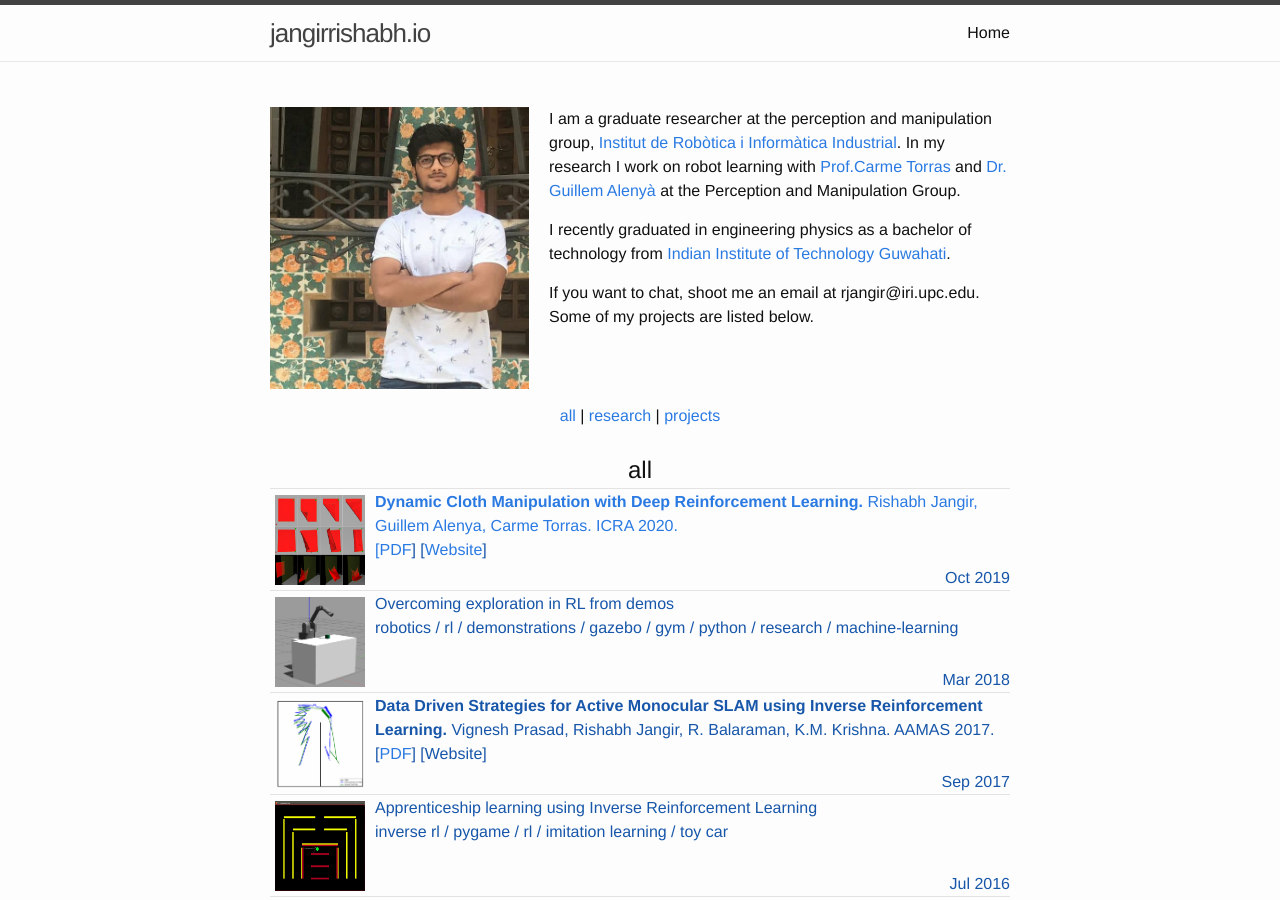
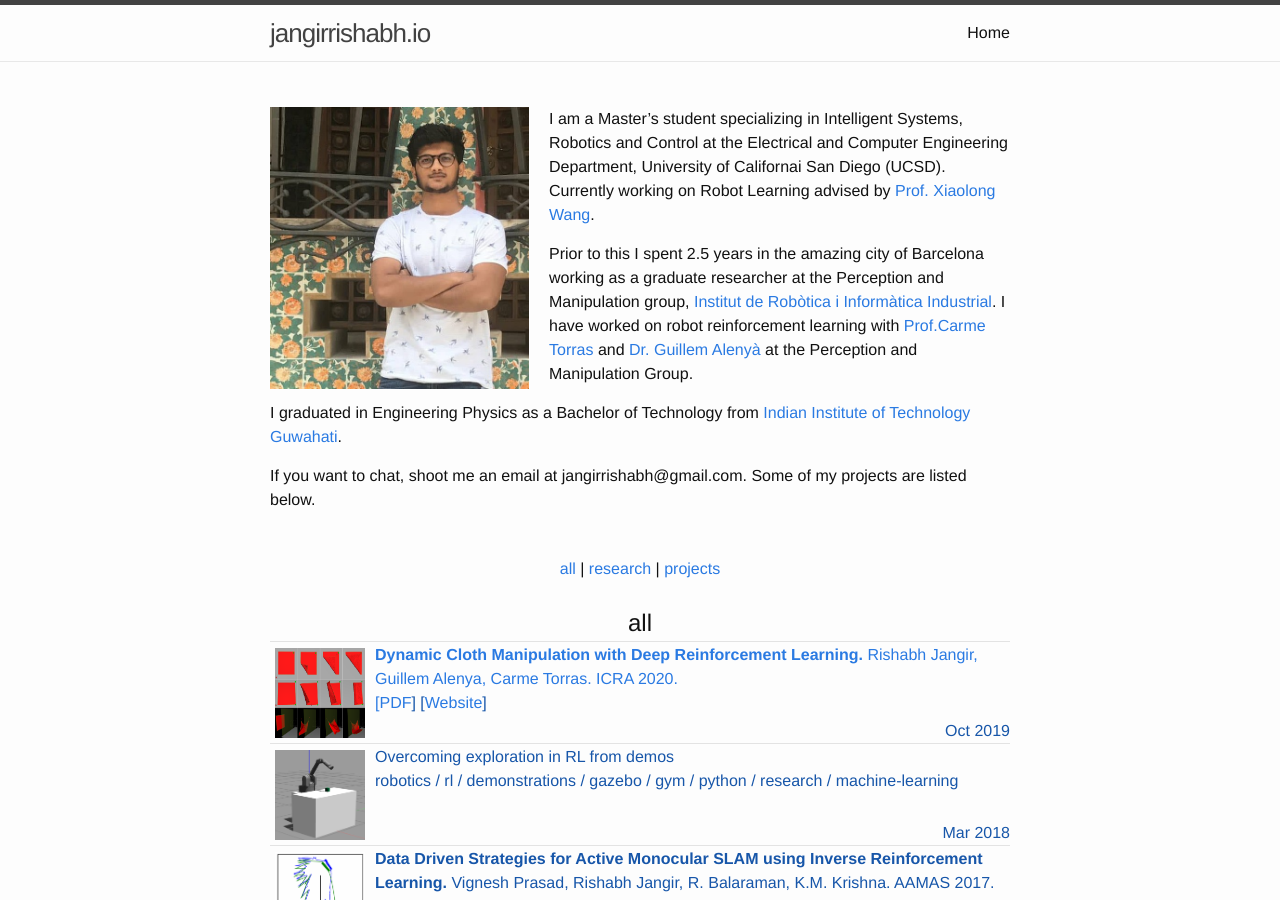
Before and after one commit to jangirrishabh/jangirrishabh.github.io, a Jekyll site: the page built from index.md, in a window 1280 px wide and 900 px high. Built offline with Jekyll 4.4.1, drawn with Linux system fonts in a browser that asks for light colours; nearby versions of some CDN libraries.

Commit message:
ucsd update

```diff
--- a/index.md
+++ b/index.md
@@ -6,8 +6,11 @@ permalink: /
 
 <img src="assets/me.jpg" alt="Me" align="left" style="width: 35%; margin-right: 20px;"/>
 
-I am a graduate researcher at the perception and manipulation group, <a href="http://www.iri.upc.edu/">Institut de Robòtica i Informàtica Industrial</a>. In my research I work on robot learning with  <a href="http://www-iri.upc.es/people/torras/"> Prof.Carme Torras</a> and <a href="http://www.iri.upc.edu/people/galenya/"> Dr. Guillem Alenyà</a> at the Perception and Manipulation Group.
+I am a Master's student specializing in Intelligent Systems, Robotics and Control at the Electrical and Computer Engineering Department, University of Californai San Diego (UCSD). Currently working on Robot Learning advised by <a href="https://xiaolonw.github.io/"> Prof. Xiaolong Wang</a>.
 
-I recently graduated in engineering physics as a bachelor of technology from <a href="http://www.iitg.ac.in/">Indian Institute of Technology Guwahati</a>.
 
-If you want to chat, shoot me an email at rjangir<span class="domain">iri.upc.edu</span>. Some of my projects are listed below.
+Prior to this I spent 2.5 years in the amazing city of Barcelona working as a graduate researcher at the Perception and Manipulation group, <a href="http://www.iri.upc.edu/">Institut de Robòtica i Informàtica Industrial</a>. I have worked on robot reinforcement learning with  <a href="http://www-iri.upc.es/people/torras/"> Prof.Carme Torras</a> and <a href="http://www.iri.upc.edu/people/galenya/"> Dr. Guillem Alenyà</a> at the Perception and Manipulation Group.
+
+I graduated in Engineering Physics as a Bachelor of Technology from <a href="http://www.iitg.ac.in/">Indian Institute of Technology Guwahati</a>.
+
+If you want to chat, shoot me an email at jangirrishabh<span class="domain">gmail.com</span>. Some of my projects are listed below.
```
